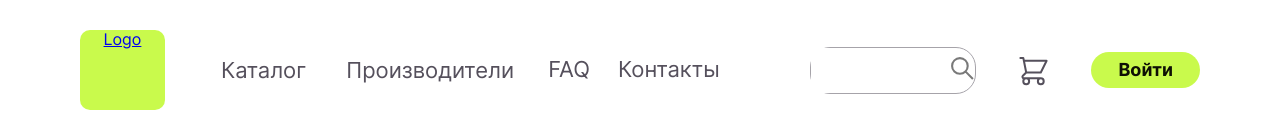
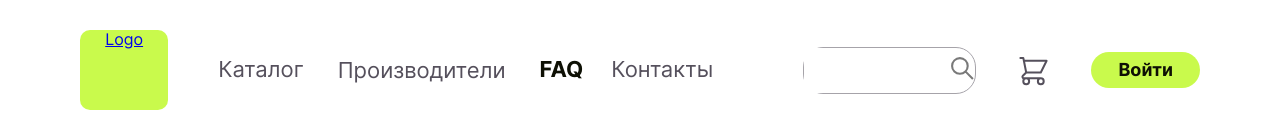
Before and after one commit to software-sales-and-installations/softplat-frontend, a React app: page /faq in a window 1280 px wide. Shown: the top 140 px of the page. Built offline with nearby package versions, Linux system fonts and the light colour scheme; the HTML template or start-up script is replaced by a standard one.

Commit message:
feat: добавлена маршрутизация в хедере

```diff
--- a/src/App.tsx
+++ b/src/App.tsx
@@ -1,4 +1,4 @@
-import { Route, Routes } from 'react-router-dom';
+import { Navigate, Route, Routes } from 'react-router-dom';
 import { HomePage } from './pages/HomePage/HomePage';
 import { Header } from './components/Header/Header';
 import { MainWrapper } from './components/MainWrapper/MainWrapper';
@@ -7,7 +7,7 @@ import { ProductPage } from './pages/ProductPage/ProductPage';
 import {FAQ} from './pages/FAQ/FAQ';
 import VendorPage from './pages/VendorPage/VendorPage';
 import Contacts from './pages/Contacts/contacts.tsx';
-import Catalog from './pages/Catalog/Catalog.tsx';
+// import Catalog from './pages/Catalog/Catalog.tsx';
 import CatalogSection from './pages/CatalogSection/CatalogSection.tsx';
 import Personal from './pages/Personal/Personal.tsx';
 
@@ -17,12 +17,13 @@ function App() {
       <Header loggedIn={false} />
       <MainWrapper>
         <Routes>
-          <Route path="/" element={<HomePage />} />
+          <Route path='/' element={<Navigate to='/catalog'/>}/>
+          <Route path="/catalog" element={<HomePage />} />
           <Route path="/product" element={<ProductPage />} />
           <Route path='/faq' element={<FAQ/>} />
           <Route path='/vendor' element={<VendorPage />} />
           <Route path="/contacts" element={<Contacts />} />
-          <Route path="/catalog" element={<Catalog />} />
+          {/* <Route path="/catalog" element={<Catalog />} /> */}
           <Route path="/catalog/:section" element={<CatalogSection />} />
           <Route path="/personal/*" element={<Personal />} />
           {/* <Route path="/personal" element={<Personal />} />
--- a/src/components/Header/Header.tsx
+++ b/src/components/Header/Header.tsx
@@ -17,7 +17,7 @@ export const Header: FC<IHeader> = ({ loggedIn }) => {
     const dispatch = useDispatch();
     return (
         <header className={styles.header}>
-            <Link to='/' className={styles.header__logo}>Logo</Link>
+            <Link to='/catalog' className={styles.header__logo}>Logo</Link>
             <HeaderNavbar/>
             <HeaderSearchForm/>
             <div className={styles.btncontainer}>
--- a/src/components/HeaderNavBar/HeaderNavBar.module.scss
+++ b/src/components/HeaderNavBar/HeaderNavBar.module.scss
@@ -23,8 +23,8 @@
     color: $dark-grey;
     text-decoration: none;
     @include font-body-regular;
+    &_active {
+        color: $black-standart-text;
+        font-weight: 700;
+    }
 }
-.link{
-    color: #55505C;
-    text-decoration: none;
-}
--- a/src/components/HeaderNavBar/HeaderNavBar.tsx
+++ b/src/components/HeaderNavBar/HeaderNavBar.tsx
@@ -1,22 +1,25 @@
 import { FC } from 'react';
 import { Link } from 'react-router-dom';
 import styles from './HeaderNavBar.module.scss';
+import { useLocation } from 'react-router-dom';
+import classNames from 'classnames';
 
 export const HeaderNavbar: FC = () => {
+    const location = useLocation();
     return (
         <nav>
             <ul className={styles.list}>
                 <li className={styles.item}>
-                    <button type='button' className={styles.button}>Каталог</button>
+                    <Link to='/catalog' className={classNames(styles.link, location.pathname==='/catalog' ? styles.link_active : '')}>Каталог</Link>
                 </li>
                 <li className={styles.item}>
                     <button type='button' className={styles.button}>Производители</button>
                 </li>
                 <li className={styles.item}>
-                    <Link to='/faq' className={styles.link}>FAQ</Link>
+                    <Link to='/faq' className={classNames(styles.link, location.pathname==='/faq' ? styles.link_active : '')}>FAQ</Link>
                 </li>
                 <li className={styles.item}>
-                    <Link to='/contacts' className={styles.link}>Контакты</Link>
+                    <Link to='/contacts' className={classNames(styles.link, location.pathname==='/contacts' ? styles.link_active : '')}>Контакты</Link>
                 </li>
             </ul>
         </nav>
```
